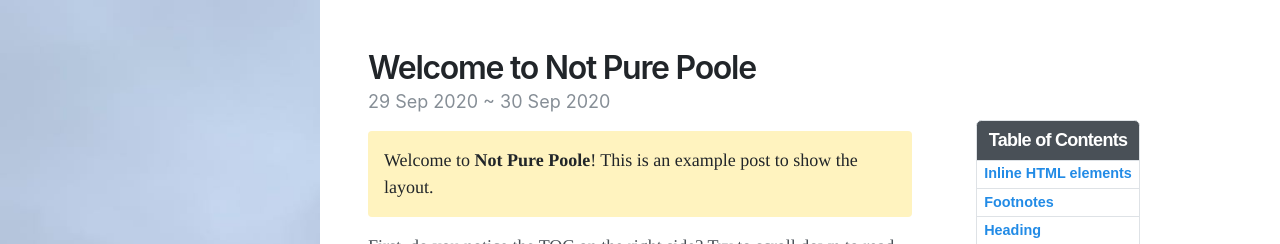
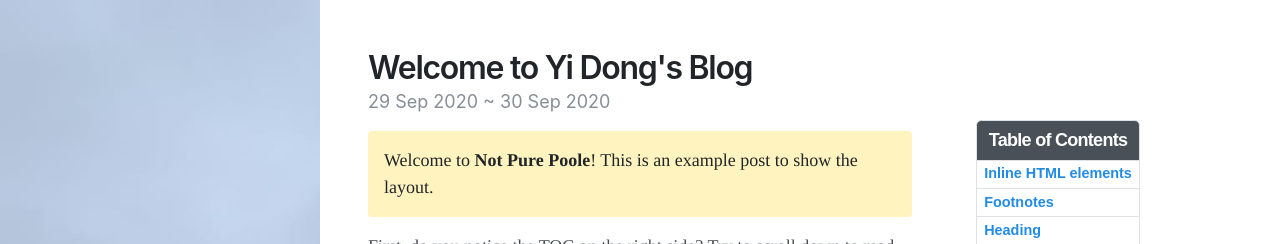
Before and after one commit to DongYiiiii/DongYiiiii.github.io, a Jekyll site: the page built from _posts/2020-09-29-welcome-to-not-pure-poole.md, in a window 1280 px wide and 900 px high. Shown: the top 244 px of the window. Built offline with Jekyll 4.4.1, drawn with Linux system fonts in a browser that asks for light colours; nearby versions of some CDN libraries.

Commit message:
修改文件: _posts/2020-09-29-welcome-to-not-pure-poole.md

```diff
--- a/_posts/2020-09-29-welcome-to-not-pure-poole.md
+++ b/_posts/2020-09-29-welcome-to-not-pure-poole.md
@@ -1,6 +1,6 @@
 ---
 layout: post
-title: Welcome to Not Pure Poole
+title: Welcome to Yi Dong's Blog
 date: 2020-09-29 23:18 +0800
 last_modified_at: 2020-10-01 01:08:25 +0800
 tags: [jekyll theme, jekyll, tutorial]
```
